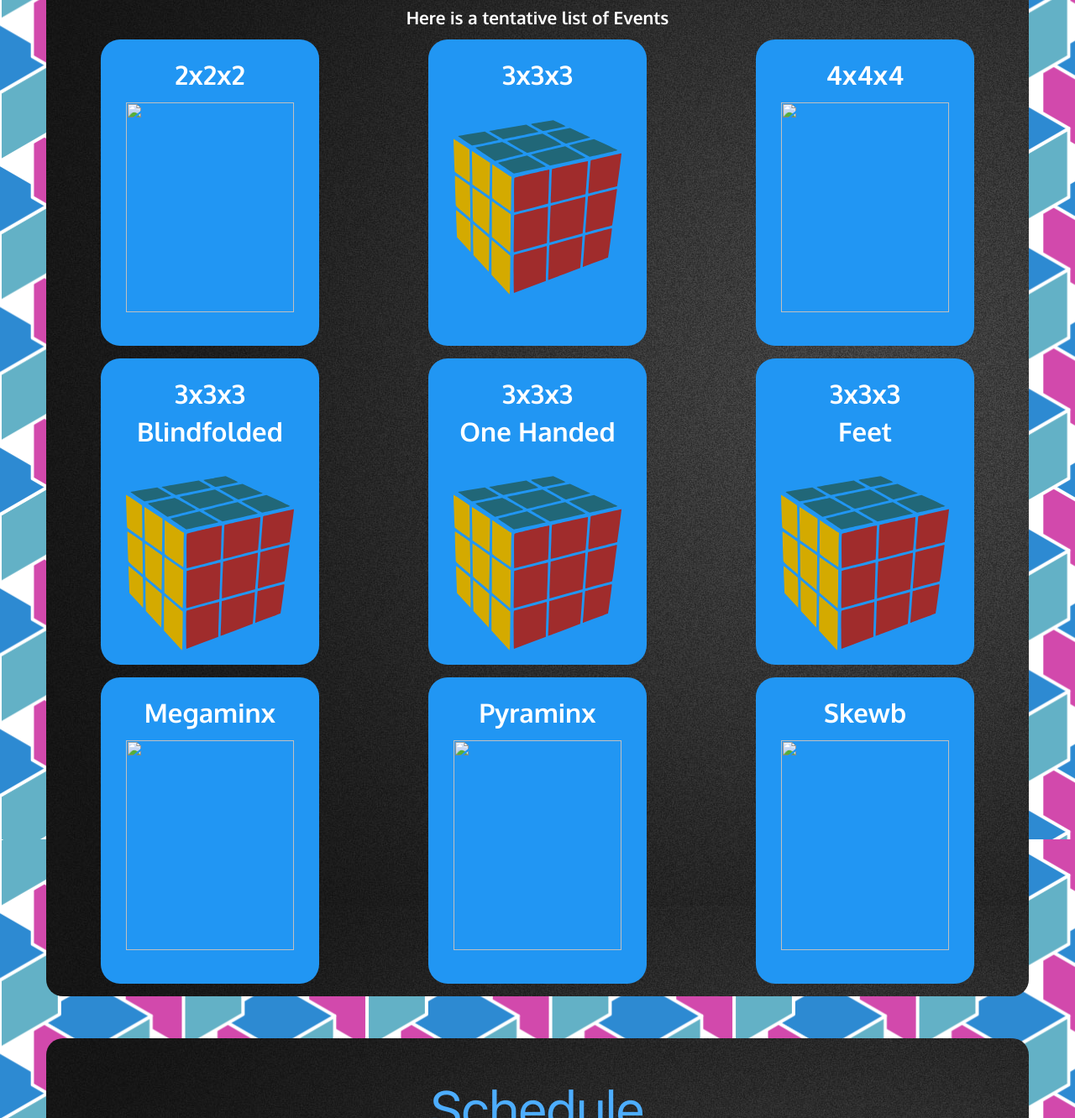
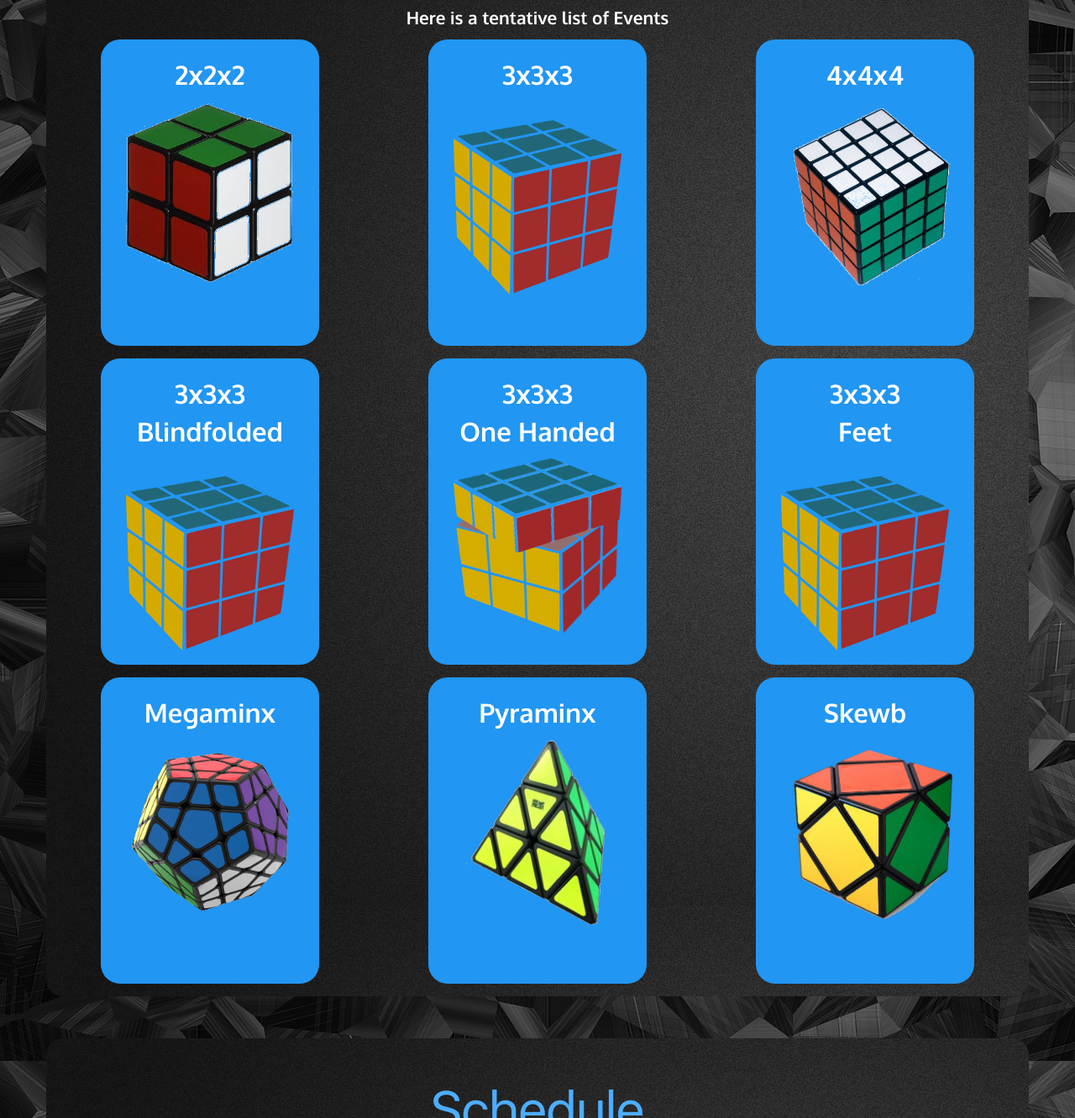
Before and after one commit to mac25796/ssncubeopen, a plain HTML site: page index.html in a window 1280 px wide. Shown: the part 1450-2782 px from the top of the page at 84% size. Drawn offline with nearby package versions, Linux system fonts and the light colour scheme; a web font is replaced by a local one.

Commit message:
Added icons for event

```diff
--- a/index.html
+++ b/index.html
@@ -166,7 +166,7 @@
         <a href="#">
           <div class="category-tile">
             <p>2x2x2</p>
-            <img width="200" height="250" src="./img/2x2">
+            <img width="200" height="214" src="./img/2x2.png">
           </div>
         </a>
       </div>
@@ -182,7 +182,7 @@
         <a href="#">
           <div class="category-tile">
             <p>4x4x4</p>
-            <img width="200" height="250" src="./img/4x4">
+            <img width="225" height="225" src="./img/4x4.gif" style="position:relative;left:-10px;">
           </div>
         </a>
       </div>
@@ -198,7 +198,7 @@
         <a href="#">
           <div class="category-tile">
             <p>3x3x3 <br> One Handed</p>
-            <img width="200" height="250" src="./img/3x3.svg">
+            <img width="200" height="208" src="./img/rubik21.png">
           </div>
         </a>
       </div>
@@ -214,7 +214,7 @@
         <a href="#">
           <div class="category-tile">
             <p>Megaminx</p>
-            <img width="200" height="250" src="./img/mega">
+            <img width="220" height="220" src="./img/megaminx.gif" style="position: relative;left: -10px;">
           </div>
         </a>
       </div>
@@ -222,7 +222,7 @@
         <a href="#">
           <div class="category-tile">
             <p>Pyraminx</p>
-            <img width="200" height="250" src="./img/pyra">
+            <img width="220" height="220" src="./img/pyraminx.gif">
           </div>
         </a>
       </div>
@@ -230,7 +230,7 @@
         <a href="#">
           <div class="category-tile">
             <p>Skewb</p>
-            <img width="200" height="250" src="./img/skewb">
+            <img width="220" height="220" src="./img/skewb.gif">
           </div>
         </a>
       </div>
--- a/styles.css
+++ b/styles.css
@@ -29,7 +29,7 @@ body {
   color: white;
   background-color: #fff; /*#FDF3E7*//*#e7ebf0;#FFF8DC;*/
   font-family: 'Oxygen', sans-serif;
-  background: url('img/bvg.svg');
+
 }
 
 hr{
@@ -339,11 +339,11 @@ footer{
 
 */
 @media (min-width: 992px){
-/*
+
   body{
     background: url('img/1920.jpg');
   }
-*/
+
   #cube-logo{
     background: url('img/logo1001.gif') no-repeat;
     width: 100px;
@@ -352,10 +352,10 @@ footer{
 }
 
 @media (min-width: 768px) and (max-width: 991px) {
-  /*
+
   body{
     background: url('img/1280.jpg');
-  } */
+  }
   .up{
     font-size: 2em;
   }
@@ -397,9 +397,9 @@ footer{
 }
 
 @media (min-width: 570px) and (max-width: 767px){
-  /*body{
+  body{
     background: url('img/1280.jpg');
-  }*/
+  }
   #navname{
     font-size: 1em;
   }
@@ -410,7 +410,7 @@ footer{
    height: 60px;
   }
   #main-content {
-    line-height: 1.5;
+    line-height: 1.7;
     border-radius: 20px;
     color: #fff;
   }
@@ -444,9 +444,9 @@ footer{
 
 /********** Super extra small devices Only :-) (e.g., iPhone 4) **********/
 @media (max-width: 569px) {
- /* body{
+  body{
     background: url('img/320.jpg');
-  }*/
+  }
   p{
     font-size: 0.8em;
   }
@@ -457,7 +457,7 @@ footer{
     font-size: 0.9em;
   }
   #main-content {
-    line-height: 1.5;
+    line-height: 1.7;
   }
   #cube-logo{
     background: url('img/logo451.gif') no-repeat;
```
Also changed, not shown: img/2x2.png (added), img/4x4.gif (added), img/megaminx.gif (added), img/pyraminx.gif (added), img/rubik2.png (added), img/rubik21.png (added), img/skewb.gif (added), img/skewb.png (added).
